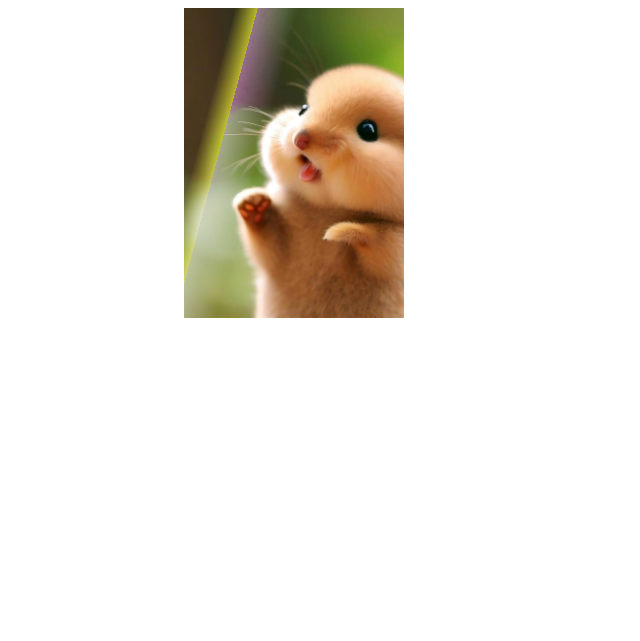
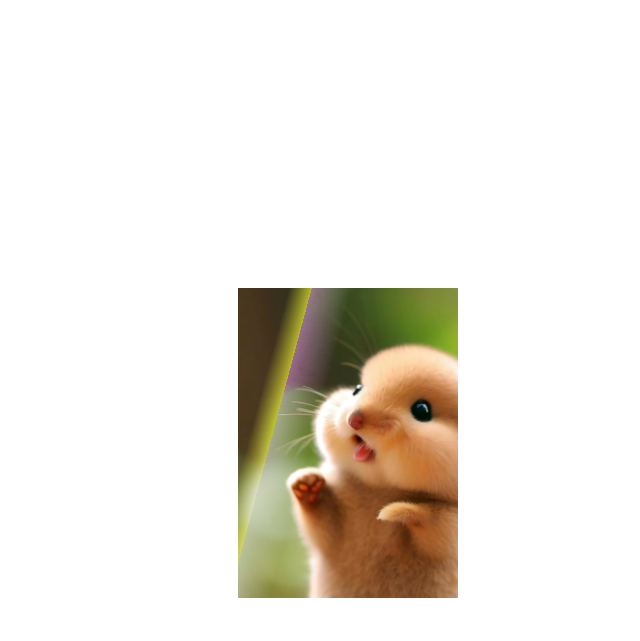
Before and after one commit to Jaehyuksssss/3d-css-version, a website built with Vite: page index.html in a window 1280 px wide. Shown: the whole page, without its empty margins (346-986 px from the left). Built offline with nearby package versions, Linux system fonts and the light colour scheme.

Commit message:
transition 추가

```diff
--- a/index.html
+++ b/index.html
@@ -7,7 +7,15 @@
     <title>cards</title>
     <link rel="stylesheet" href="style.css" />
   </head>
-  <body style="display: flex; justify-content: center">
+  <body
+    style="
+      display: flex;
+      justify-content: center;
+      position: absolute;
+      top: 35vh;
+      left: 45vw;
+    "
+  >
     <div id="main-wrapper">
       <div class="overlay"></div>
       <div class="card"></div>
--- a/src/view.ts
+++ b/src/view.ts
@@ -8,7 +8,7 @@ export default class CardsHandler implements Handlers {
     this.cardsWrapper = document.getElementById(
       "main-wrapper"
     ) as HTMLDivElement;
-    this.overlay = document.querySelector(".overlay") as HTMLDivElement;
+    this.overlay = document.querySelector("overlay") as HTMLDivElement;
     console.log(this.overlay);
     console.log(this.cardsWrapper);
     this.init();
--- a/style.css
+++ b/style.css
@@ -1,7 +1,7 @@
 #main-wrapper {
-  width: 220px;
-  height: 310px;
-  transition: all 0.3s;
+  width: 240px;
+  height: 350px;
+  transition: all 0.2s;
   position: relative;
 }
 .overlay {
```
